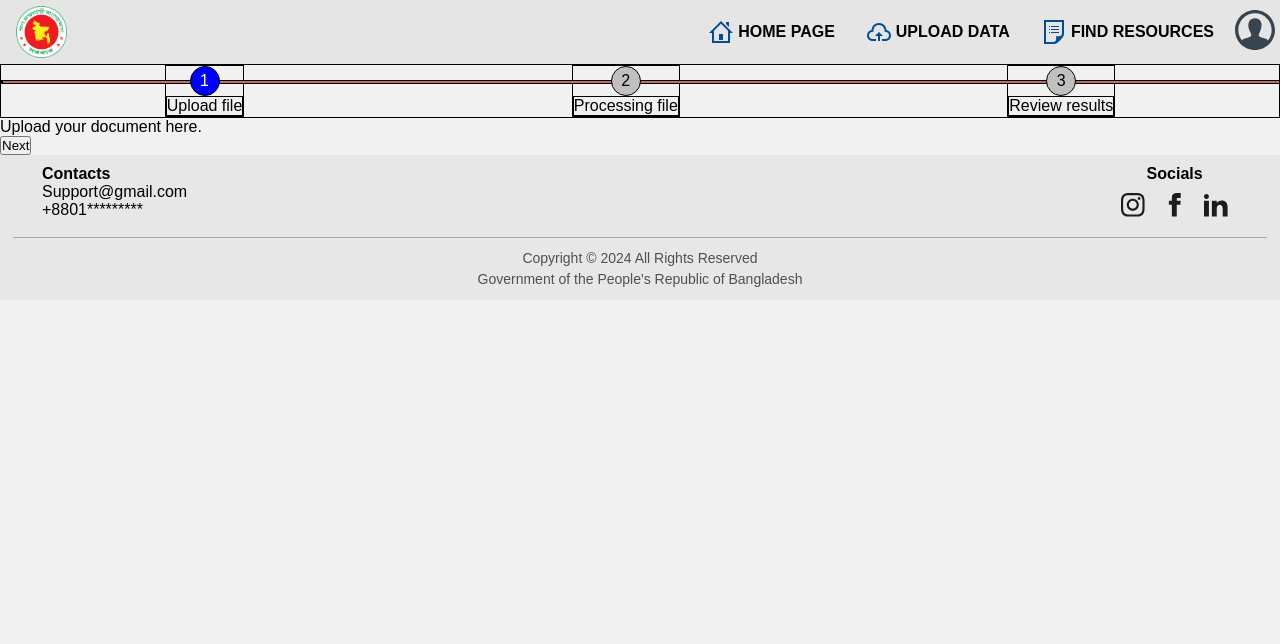
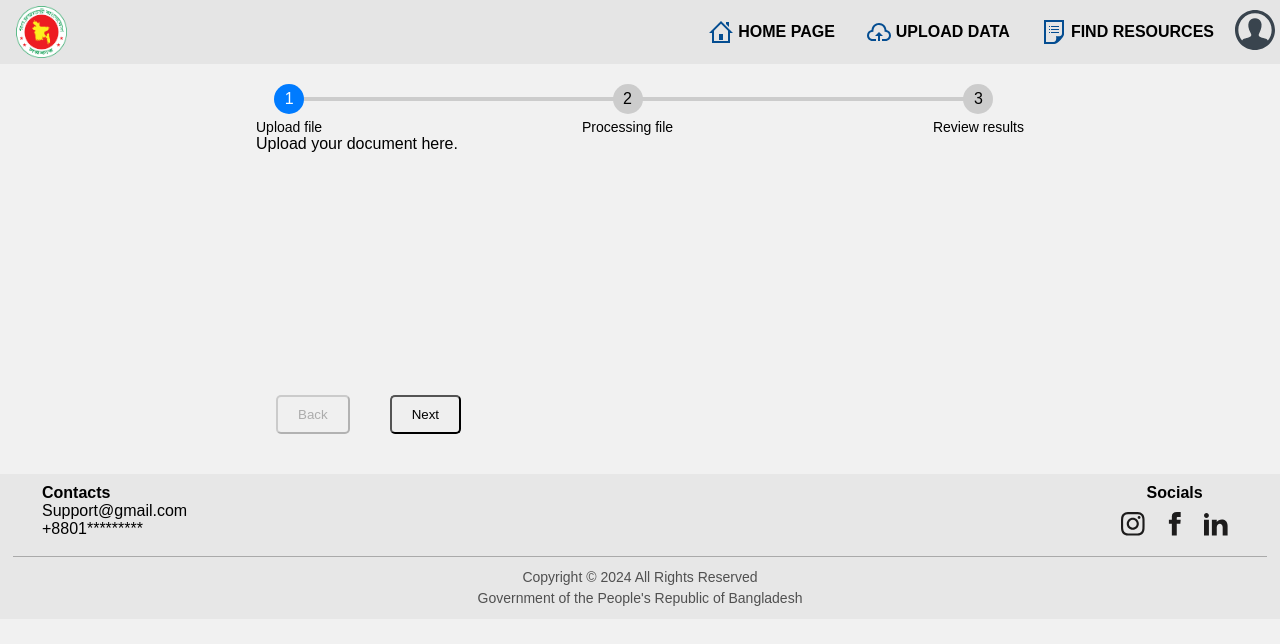
Before and after one commit to Waliulislamnohan/transparency-management-system, a React (Vite) app: page /process in a window 1280 px wide. Shown: the top 644 px of the page. Built offline with nearby package versions, Linux system fonts and the light colour scheme.

Commit message:
added functionality to the stepper

```diff
--- a/src/components/stepper.jsx
+++ b/src/components/stepper.jsx
@@ -1,58 +1,98 @@
-import React, { useState } from 'react'
+import React, { useState, useRef, useEffect } from 'react';
 
-export default function Stepper ({steps= []}) {
+export default function Stepper({ steps = [] }) {
+  const [currentStep, setCurrentStep] = useState(1);
+  const [isComplete, setIsComplete] = useState(false);
+  const [margin, setMargin] = useState({ marginLeft: 0, marginRight: 0 });
+  const stepRef = useRef([]);
 
-    const [currentStep, setCurrentStep] = useState(1)
-    const [isComplete,setIsComplete]  = useState(false)
-
-    if(!steps.length){
-        return(<></>)
+  if (!steps.length) {
+    return <></>;
   }
 
-    const handleNext = () =>{
-        setCurrentStep(prevStep => {
-            if(prevStep === steps.length){
-               setIsComplete(true)
+  useEffect(() => {
+    setMargin({
+      marginLeft: stepRef.current[0].offsetWidth / 2,
+      marginRight: stepRef.current[steps.length - 1].offsetWidth / 2,
+    });
+  }, [stepRef, steps.length]);
+
+  const handleNext = () => {
+    setCurrentStep((prevStep) => {
+      if (prevStep === steps.length) {
+        setIsComplete(true);
         return prevStep;
+      } else {
+        return prevStep + 1;
       }
-            else{
-                return prevStep +  1;
+    });
+  };
+
+  const handlePrev = () => {
+    setCurrentStep((prevStep) => {
+      if (prevStep > 1) {
+        return prevStep - 1;
       }
-        })
-    }
+      return prevStep; // Prevent going below step 1
+    });
+  };
 
   const ActiveComponent = steps[currentStep - 1].Component;
-    const progressPercentage = ((currentStep - 1) / steps.length) * 100;
+  const progressPercentage = ((currentStep - 1) / (steps.length - 1)) * 100;
 
   return (
     <>
       <div className="stepper">
-            {steps.map((step,index) => {
+        {steps.map((step, index) => {
           return (
-                <div key={step.name} className={`step
-                ${currentStep > index+1 || isComplete ? "complete" : ""}
-                ${currentStep === index+1? "active" : ""}`}
+            <div
+              key={step.name}
+              ref={(el) => (stepRef.current[index] = el)}
+              className={`step
+                ${currentStep > index + 1 || isComplete ? 'complete' : ''}
+                ${currentStep === index + 1 ? 'active' : ''}`}
             >
               <div className="step-index">
-                    {currentStep > index+1 || isComplete ? <span>&#10003;</span> : index +1 }
+                {currentStep > index + 1 || isComplete ? <span>&#10003;</span> : index + 1}
               </div>
               <div className="step-name">{step.name}</div>
             </div>
-                )
+          );
         })}
-            <div className="progress-bar">
-                <div className='progress' style={{ width: `${progressPercentage}%` }}></div>
+        <div
+          className="progress-bar"
+          style={{
+            width: `calc(100% - ${margin.marginLeft + margin.marginRight}px)`,
+            marginLeft: `${margin.marginLeft}px`,
+            marginRight: `${margin.marginRight}px`,
+          }}
+        >
+          <div
+            className="progress"
+            style={{
+              width: `${progressPercentage}%`,
+            }}
+          ></div>
         </div>
       </div>
 
       <ActiveComponent />
 
+
       {!isComplete &&
       (
-      <button className='step-btn' onClick={handleNext}>
-        {currentStep === steps.length ? "Finish" : "Next"}
-      </button>
+      <>
+      <button className="step-btn" onClick={handlePrev} disabled={currentStep === 1}>Back</button>
+      <button className='step-btn' onClick={handleNext}
+      style={{
+        backgroundColor: currentStep === steps.length ? '#3C88DA' : '',
+        color: currentStep === steps.length ? '#fff' : ''
+      }}
+
+      >{currentStep === steps.length ? "Finish" : "Next"}</button>
+      </>
          )}
+
     </>
-  )
+  );
 }
--- a/src/css/stepper.css
+++ b/src/css/stepper.css
@@ -1,60 +1,68 @@
  .stepper ,.stepper *{
-    border: 1px solid black;
+    /* border: 1px solid black; */
 }
 
-.stepper{
-    display: flex;
-    flex-direction: row;
-    justify-content: space-around;
-    align-items: center;
-
+  .stepper-container{
+    margin: 20px 20%;
   }
 
-.step{
+  .stepper {
+    position: relative;
+    display: flex;
+    justify-content: space-between;
+    align-items: center;
+  }
+
+  .step {
     display: flex;
     flex-direction: column;
     align-items: center;
   }
 
-.step-index{
+  .step-index {
+    width: 30px;
+    height: 30px;
+    border-radius: 50%;
+    background-color: #ccc;
     display: flex;
     justify-content: center;
     align-items: center;
-    height: 30px;
-    width: 30px;
-    border-radius: 50%;
-    background-color: rgb(193, 192, 190);
+    margin-bottom: 5px;
     z-index: 2;
   }
 
-.active .step-index{
-    background-color: blue;
-    color: white;
+  .step-name {
+    font-size: 14px;
   }
 
-.complete .step-index{
-    background-color: green;
-    color: white;
+  .active .step-index {
+    background-color: #007bff;
+    color: #fff;
   }
 
-.step-name{
-
+  .complete .step-index {
+    background-color: #28a745;
+    color: #fff;
   }
 
-.step-btn{
-
-}
-
-.progress-bar{
+  .progress-bar {
     position: absolute;
-    width: 100%;
+    top: 25%;
+    left: 0;
     height: 4px;
-    top: 80px;
-    background-color: #bc6c6c;
+    background-color: #ccc;
   }
 
   .progress {
     height: 100%;
-    background-color: #4caf50;
-    transition: width 0.6s ease;
+    background-color: #28a745;
+    transition: 0.2s ease;
   }
+
+  .step-btn{
+    cursor: pointer;
+    padding: 10px 20px;
+    margin: 20px;
+    border-radius: 5px;
+
+  }
--- a/src/pages/process.jsx
+++ b/src/pages/process.jsx
@@ -8,22 +8,31 @@ export default function Process () {
   const allSteps = [
     {
       name: "Upload file",
-      Component: () => <div>Upload your document here.</div>,
+      Component: () => {
+        return <div style={{ height: "30vh"}}>Upload your document here.</div>;
+      },
     },
     {
       name: "Processing file",
-      Component: () => <div>Proecessing your file.</div>,
+      Component: () => {
+        return <div style={{ height: "30vh" }}>Processing your file.</div>;
+      },
     },
     {
       name: "Review results",
-      Component: () => <div>Reviewing the processed file.</div>,
-    }
-  ]
+      Component: () => {
+        return <div style={{ height: "30vh" }}>Reviewing the processed file.</div>;
+      },
+    },
+  ];
+
 
   return (
     <>
         <Header/>
+        <div className="stepper-container">
         <Stepper steps={allSteps}/>
+        </div>
         <Footer/>
     </>
   )
```
Lines whose indentation alone changed are shown as unchanged.
